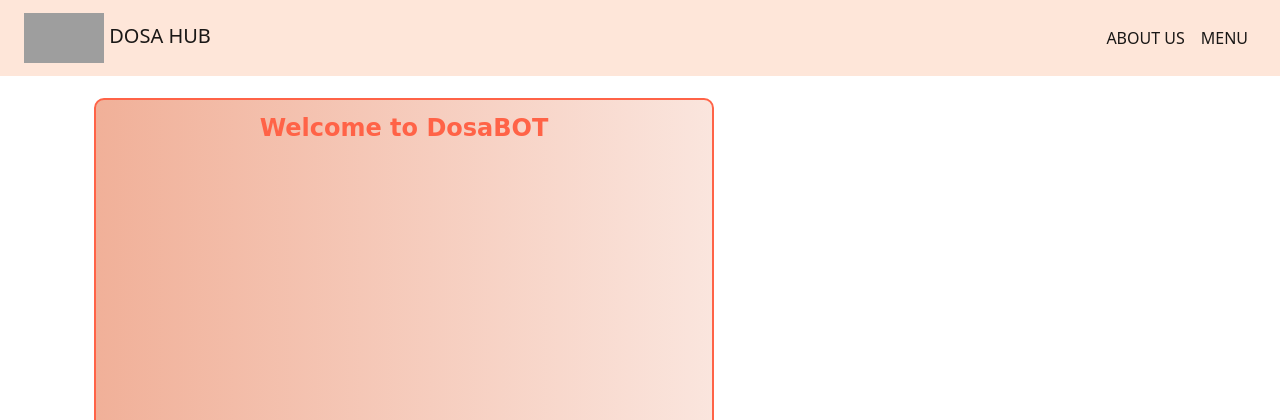
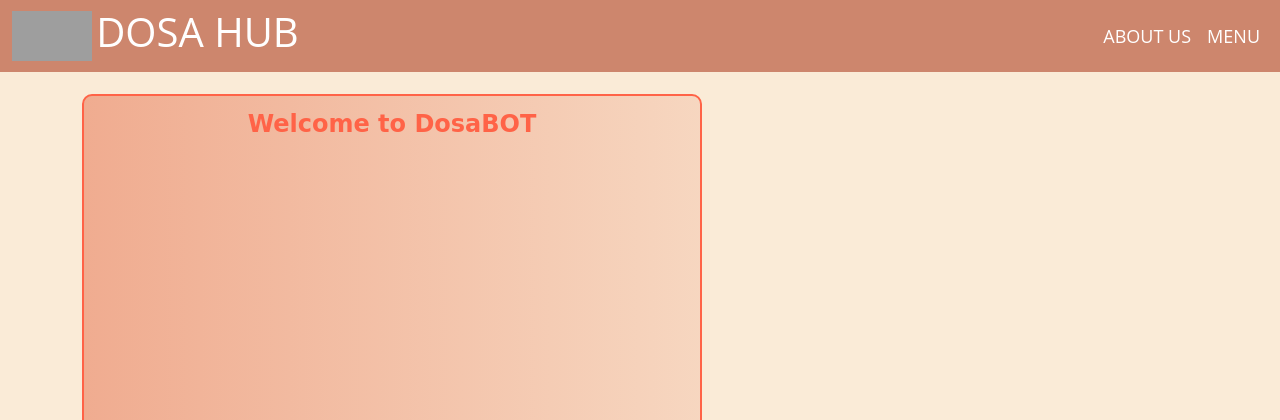
Before and after one commit to Gayathri0315/DosaBot, a FastAPI app: page / in a window 1280 px wide. Shown: the top 420 px of the page. Run offline with FastAPI, Linux system fonts and the light colour scheme; some libraries are stand-ins or nearby versions; grey boxes are pictures that could not be loaded.

Commit message:
third commit

```diff
--- a/static/CSS/index.css
+++ b/static/CSS/index.css
@@ -60,8 +60,10 @@ div td {
   color:white;
   background-color: rgba(236, 90, 28, 0.605);
 }
-
-header a:hover{
+.container-fluid a{
+  border-radius: 20px;
+}
+.container-fluid a:hover{
   background-color:rgb(199, 26, 26);
   border-radius: 20px;
 }
--- a/static/JS/app.js
+++ b/static/JS/app.js
@@ -5,7 +5,7 @@ const apiKey = "";
 
 const context = [
   {
-    role: "s9ystem",
+    role: "system",
     content: `You are OrderBot, an automated service to collect orders for a street dosa.
     You first greet the customer, then collects the order.
     and then asks if it's a pickup or delivery.
--- a/templates/index.html
+++ b/templates/index.html
@@ -11,38 +11,25 @@
     <script src="https://cdn.jsdelivr.net/npm/bootstrap@5.3.0/dist/js/bootstrap.bundle.min.js" integrity="sha384-geWF76RCwLtnZ8qwWowPQNguL3RmwHVBC9FhGdlKrxdiJJigb/j/68SIy3Te4Bkz" crossorigin="anonymous"></script>
     <link rel="stylesheet" type="text/css" href="static/CSS/index.css" />
     <link rel="stylesheet" href="https://cdnjs.cloudflare.com/ajax/libs/font-awesome/4.7.0/css/font-awesome.min.css">
-
-  <link href="https://cdn.jsdelivr.net/npm/bootstrap@5.0.2/dist/css/bootstrap.min.css" rel="stylesheet"
-    integrity="sha384-EVSTQN3/azprG1Anm3QDgpJLIm9Nao0Yz1ztcQTwFspd3yD65VohhpuuCOmLASjC" crossorigin="anonymous">
-  <script src="https://cdn.jsdelivr.net/npm/bootstrap@5.0.2/dist/js/bootstrap.bundle.min.js"
-    integrity="sha384-MrcW6ZMFYlzcLA8Nl+NtUVF0sA7MsXsP1UyJoMp4YLEuNSfAP+JcXn/tWtIaxVXM"
-    crossorigin="anonymous"></script>
-  <link rel="stylesheet" href="https://cdn.jsdelivr.net/npm/@fortawesome/fontawesome-free@6.2.1/css/fontawesome.min.css"
-    integrity="sha384-QYIZto+st3yW+o8+5OHfT6S482Zsvz2WfOzpFSXMF9zqeLcFV0/wlZpMtyFcZALm" crossorigin="anonymous">
-  <link rel="stylesheet" href="https://cdnjs.cloudflare.com/ajax/libs/font-awesome/5.15.3/css/all.min.css" />
-  <script src="https://cdn.jsdelivr.net/npm/flatpickr@4.6.9/dist/flatpickr.min.js"></script>
-<link rel="stylesheet" href="https://cdn.jsdelivr.net/npm/flatpickr@4.6.9/dist/flatpickr.min.css">
-</head>
+  </head>
 
 <body>
   <section id="nav-bar">
-    <nav class="navbar navbar-expand-lg navbar-light " style="background-color: hsla(21, 93%, 88%, 0.635);">
+    <nav class="navbar navbar-expand-lg navbar-light " style="background-color: hsla(13, 57%, 45%, 0.635);">
       <div class="container-fluid">
-        <a class="navbar-brand" href="#"><img src="https://encrypted-tbn0.gstatic.com/images?q=tbn:ANd9GcTDtYiFdVfdRT0YRyRePCtKjAFWWdxNC86LaA&usqp=CAU" alt="logo"
-            style="height:50px;width:80px"> DOSA HUB</a>
+        <img src="https://encrypted-tbn0.gstatic.com/images?q=tbn:ANd9GcTDtYiFdVfdRT0YRyRePCtKjAFWWdxNC86LaA&usqp=CAU" alt="logo"
+            style="height:50px;width:80px">&nbsp;<h1 style="color:white;">DOSA HUB</h1>
         <button class="navbar-toggler" type="button" data-bs-toggle="collapse" data-bs-target="#navbarSupportedContent"
           aria-controls="navbarSupportedContent" aria-expanded="false" aria-label="Toggle navigation">
-
           <i class="fa fa-bars" aria-hidden="true"></i>
-
         </button>
         <div class="collapse navbar-collapse" id="navbarSupportedContent">
-          <ul class="navbar-nav ms-auto" style="float:right">
+          <ul class="navbar-nav ms-auto" style="float:right;">
             <li class="nav-item">
-              <a class="nav-link active" href="#">ABOUT US</a>
+              <a class="nav-link active" style="color:white;font-size:18px" href="#">ABOUT US</a>
             </li>
             <li class="nav-item">
-              <a class="nav-link active" aria-current="page" href="#">MENU</a>
+              <a class="nav-link active" style="color:white;font-size:18px" aria-current="page" href="#">MENU</a>
             </li>
           </ul>
         </div>
```
